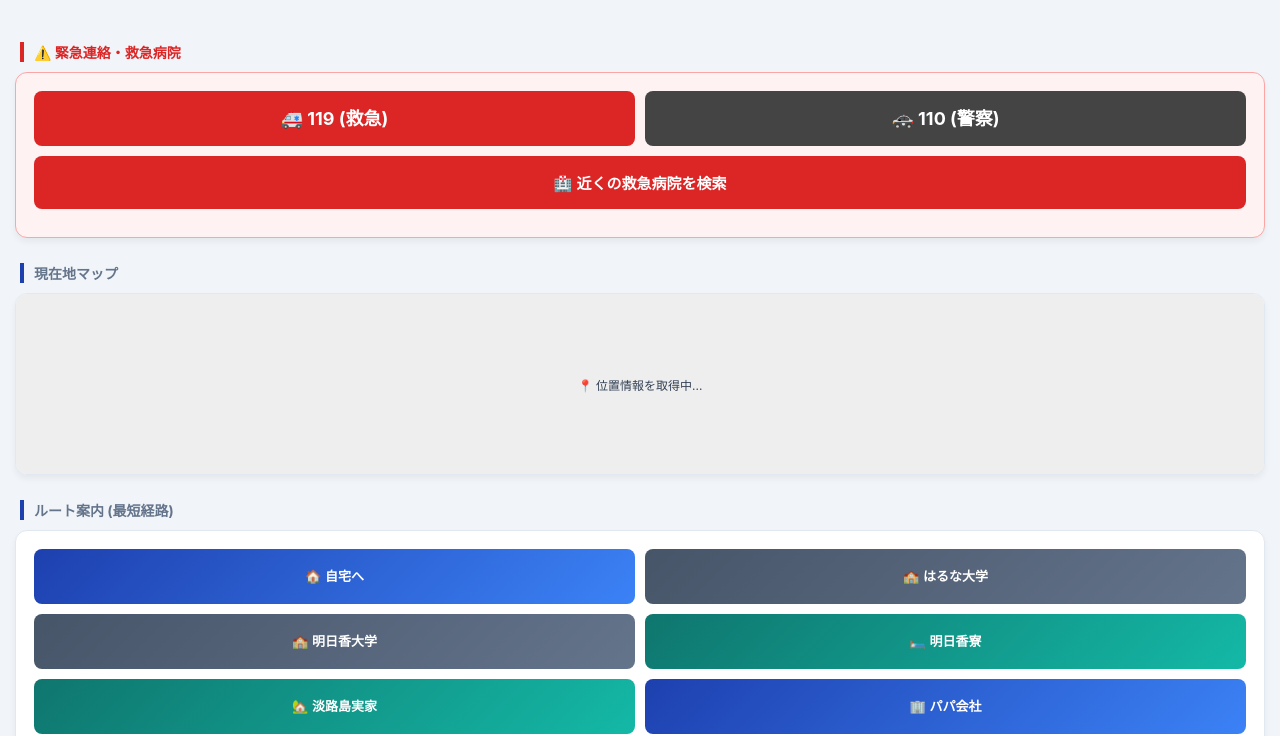
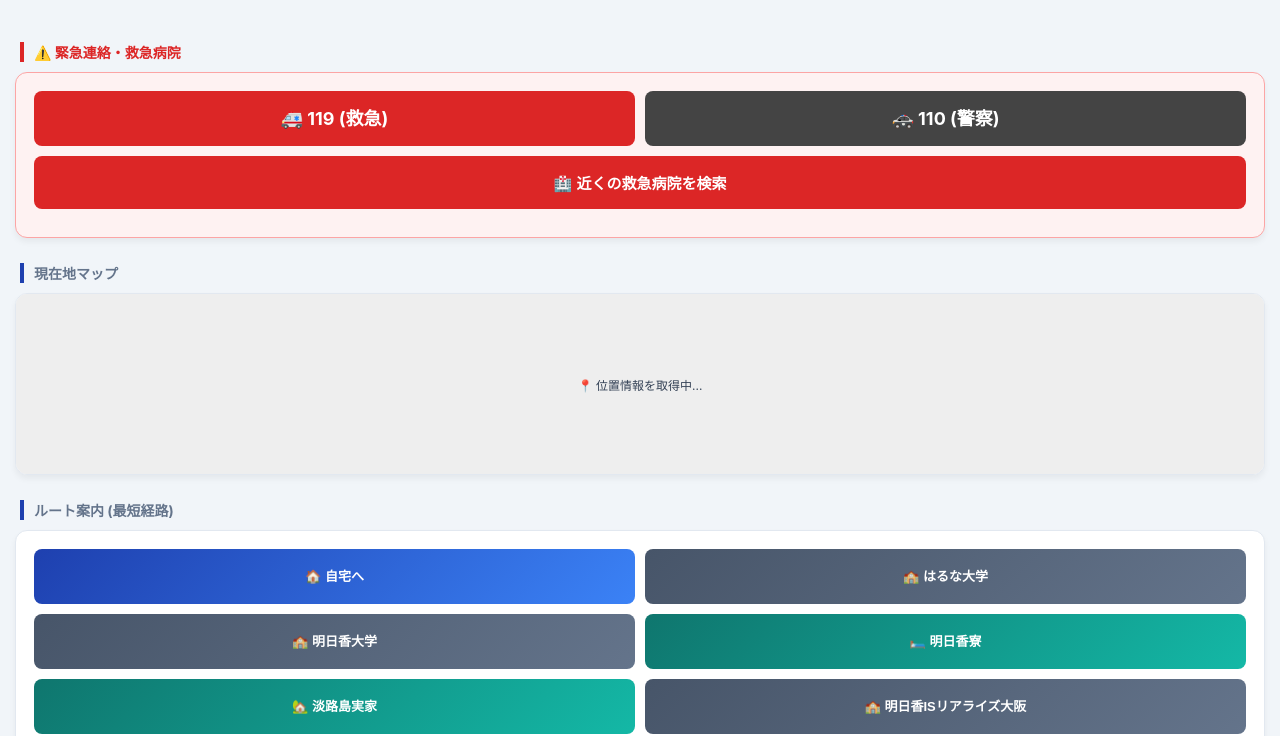
Before and after one commit to KeenNeel/FamilyNavi, a plain HTML site: page index.html in a window 1280 px wide. Shown: the part 64-800 px from the top of the page. Drawn offline with Linux system fonts and the light colour scheme.

Commit message:
Add files via upload

```diff
--- a/index.html
+++ b/index.html
@@ -91,6 +91,7 @@
             <button onclick="navTo('35.62760405927438, 139.74840433049252')" class="btn-dest bg-sub1">🏫 明日香大学</button>
             <button onclick="navTo('東京都江東区越中島2-2-8')" class="btn-dest bg-sub2">🛏️ 明日香寮</button>
             <button onclick="navTo('34.491866,134.861292')" class="btn-dest bg-sub2">🏡 淡路島実家</button>
+ <button onclick="navTo('〒550-0013 大阪府大阪市西区新町１丁目３３−８ Issビル')" class="btn-dest bg-sub1">🏫 明日香ISリアライズ大阪</button>
             <button onclick="navTo('東京都千代田区霞が関3-2-1')" class="btn-dest bg-main">🏢 パパ会社</button>
         </div>
         <div class="search-box" style="display:flex; gap:8px; margin-top:15px;">
```
